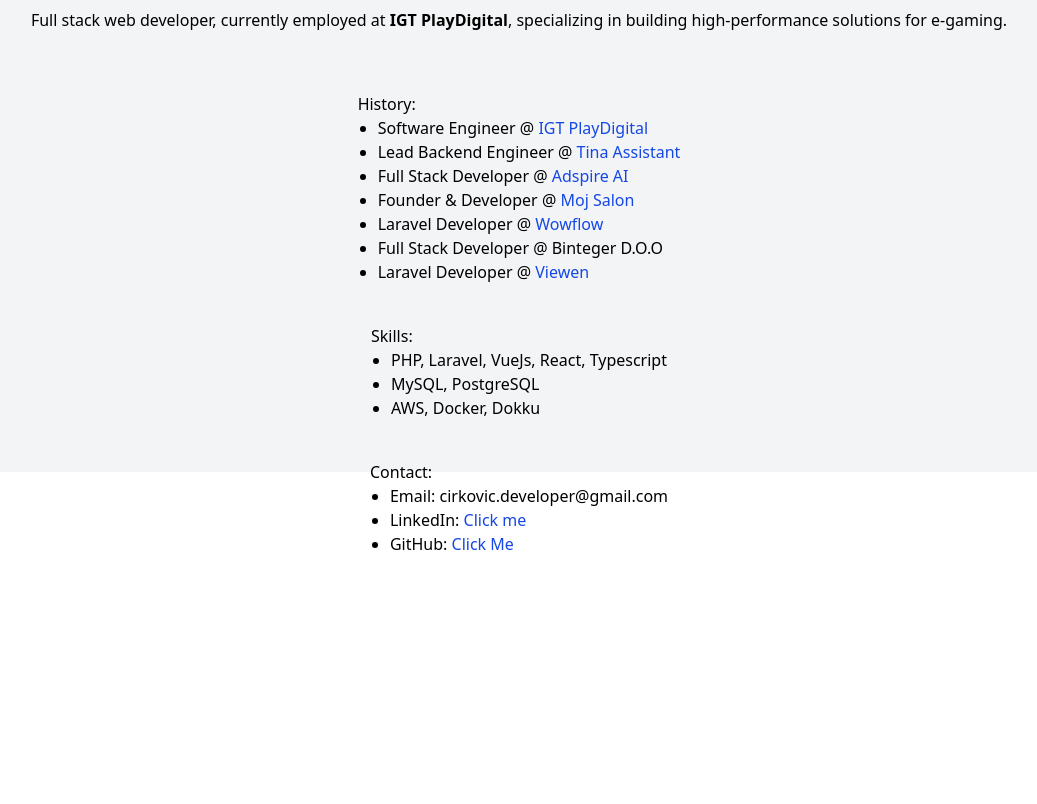
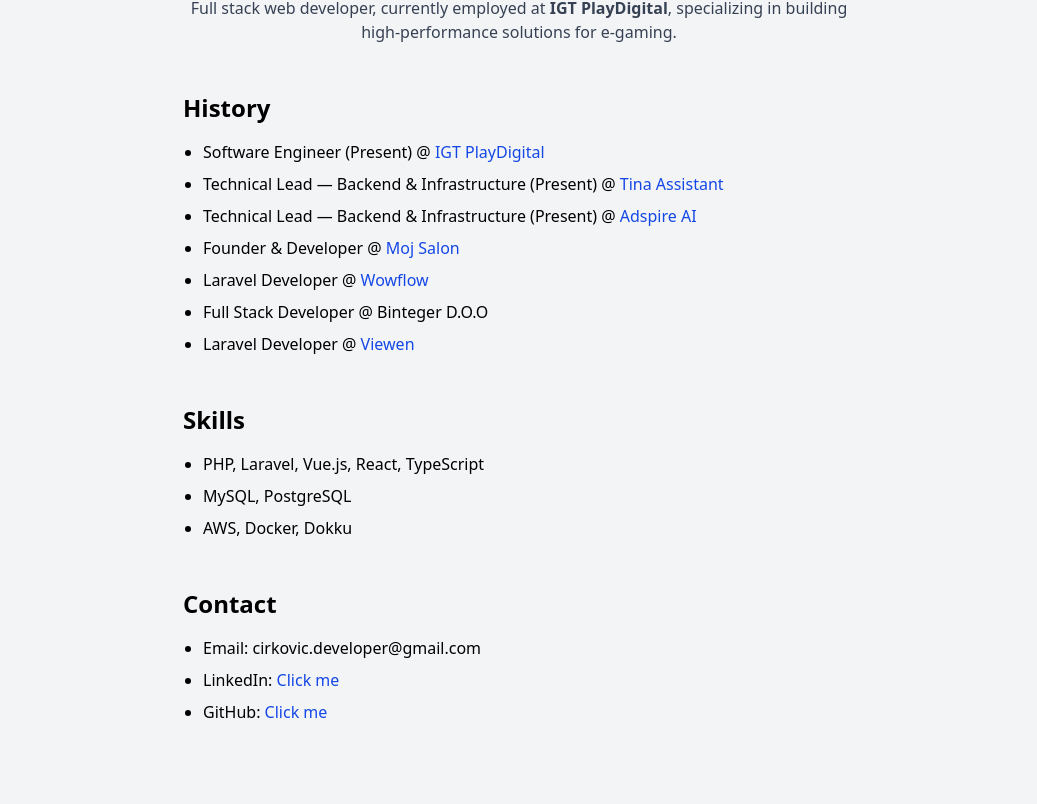
Before and after one commit to CirkaN/portfolio, a plain HTML site: page index.html in a window 1280 px wide. Shown: the part 328-1132 px from the top of the page, without its empty margins (121-1158 px from the left). Before the commit the page ends 884 px from the top, so only its background shows below. Drawn offline with nearby package versions, Linux system fonts and the light colour scheme.

Commit message:
Updates regarding portfolio

```diff
--- a/index.html
+++ b/index.html
@@ -25,41 +25,115 @@
   gtag('config', 'G-4KYD63GXMF');
 </script>
  <body>
-    <div class="flex flex-col pt-20 items-center md:h-screen sm:h-full bg-gray-100">
-        <img src="./assets/1674705847816.jpeg" alt="Avatar" class="w-32 h-32 rounded-full mb-4" />
-        <p class="pt-5 text-3xl sm:text-3xl font-medium font-primary text-primary-900">Nikola Cirkovic</p>
-<h1 class="text-3xl font-bold">Nikola Cirkovic – Full Stack Software Engineer</h1>
-     <p class="p-5">Full stack web developer, currently employed at <b>IGT PlayDigital</b>, specializing in building high-performance solutions for e-gaming.</p>
+  <div class="min-h-screen bg-gray-100 flex justify-center py-20 px-5">
+    <div class="w-full max-w-2xl flex flex-col items-center">
 
-     <div class="pt-10">
-        <p>History:</p>
-        <ul class="list-disc pl-5">
-            <li>Software Engineer @ <a class="text-blue-700" target="_blank" href="https://igt.com " >IGT PlayDigital</a></li>
-            <li>Lead Backend Engineer @ <a class="text-blue-700" target="_blank" href="https://tina-assistant.com/about-us/">Tina Assistant</a></li>
-            <li>Full Stack Developer @ <a class="text-blue-700" target="_blank" href="https://adspire.ai/">Adspire AI</a></li>
-            <li>Founder & Developer @ <a class="text-blue-700" target="_blank" href="https://moj-salon.com">Moj Salon</a></li>
-            <li>Laravel Developer @ <a class="text-blue-700" target="_blank" href="https://wowflow.org">Wowflow</a></li>
+      <img src="./assets/1674705847816.jpeg"
+           alt="Avatar"
+           class="w-32 h-32 rounded-full mb-4" />
+
+      <h1 class="text-4xl font-bold text-center">
+        Nikola Cirkovic
+      </h1>
+
+      <p class="text-xl mt-2 text-gray-700 text-center">
+        Full Stack Software Engineer
+      </p>
+
+      <p class="mt-6 text-center text-gray-700">
+        Full stack web developer, currently employed at
+        <b>IGT PlayDigital</b>, specializing in building high-performance
+        solutions for e-gaming.
+      </p>
+
+      <div class="w-full mt-12 text-left">
+        <h2 class="text-2xl font-semibold mb-4">History</h2>
+
+
+        <ul class="list-disc pl-5 space-y-2">
+  <li>
+    Software Engineer (Present) @
+    <a class="text-blue-700" target="_blank" href="https://igt.com">
+      IGT PlayDigital
+    </a>
+  </li>
+
+  <li>
+    Technical Lead — Backend & Infrastructure (Present) @
+    <a class="text-blue-700" target="_blank" href="https://tina-assistant.com/about-us/">
+      Tina Assistant
+    </a>
+  </li>
+
+  <li>
+    Technical Lead — Backend & Infrastructure (Present) @
+    <a class="text-blue-700" target="_blank" href="https://adspire.ai/">
+      Adspire AI
+    </a>
+  </li>
+
+  <li>
+    Founder & Developer @
+    <a class="text-blue-700" target="_blank" href="https://moj-salon.com">
+      Moj Salon
+    </a>
+  </li>
+
+  <li>
+    Laravel Developer @
+    <a class="text-blue-700" target="_blank" href="https://wowflow.org">
+      Wowflow
+    </a>
+  </li>
+
   <li>Full Stack Developer @ Binteger D.O.O</li>
-            <li>Laravel Developer @ <a class="text-blue-700" target="_blank" href="https://viewen.com">Viewen</a></li>
+
+  <li>
+    Laravel Developer @
+    <a class="text-blue-700" target="_blank" href="https://viewen.com">
+      Viewen
+    </a>
+  </li>
+</ul>
       </div>
 
-    <div class="pt-10">
-        <p>Skills:</p>
-        <ul class="list-disc pl-5">
-              <li>PHP, Laravel, VueJs, React, Typescript</li>
+      <div class="w-full mt-12 text-left">
+        <h2 class="text-2xl font-semibold mb-4">Skills</h2>
+
+        <ul class="list-disc pl-5 space-y-2">
+          <li>PHP, Laravel, Vue.js, React, TypeScript</li>
           <li>MySQL, PostgreSQL</li>
-              <li>AWS, Docker, Dokku </li>
+          <li>AWS, Docker, Dokku</li>
+        </ul>
       </div>
 
-        <div class="pt-10">
-            <p>Contact:</p>
-            <ul class="list-disc pl-5">
-                <li>Email: cirkovic.developer@gmail.com
+      <div class="w-full mt-12 text-left">
+        <h2 class="text-2xl font-semibold mb-4">Contact</h2>
+
+        <ul class="list-disc pl-5 space-y-2">
+          <li>Email: cirkovic.developer@gmail.com</li>
+
+          <li>
+            LinkedIn:
+            <a target="_blank"
+               class="text-blue-700"
+               href="https://www.linkedin.com/in/nikola-cirkovic-95006516b/">
+              Click me
+            </a>
           </li>
-                <li>LinkedIn: <a target="_blank" class="text-blue-700" href="https://www.linkedin.com/in/nikola-cirkovic-95006516b/">Click me</a>
+
+          <li>
+            GitHub:
+            <a target="_blank"
+               class="text-blue-700"
+               href="https://github.com/CirkaN">
+              Click me
+            </a>
           </li>
-                <li>GitHub: <a target="_blank" class="text-blue-700" href="https://github.com/CirkaN">Click Me</a>
         </ul>
+      </div>
+
+    </div>
   </div>
 </body>
 </html>
```
Lines whose indentation alone changed are shown as unchanged.
